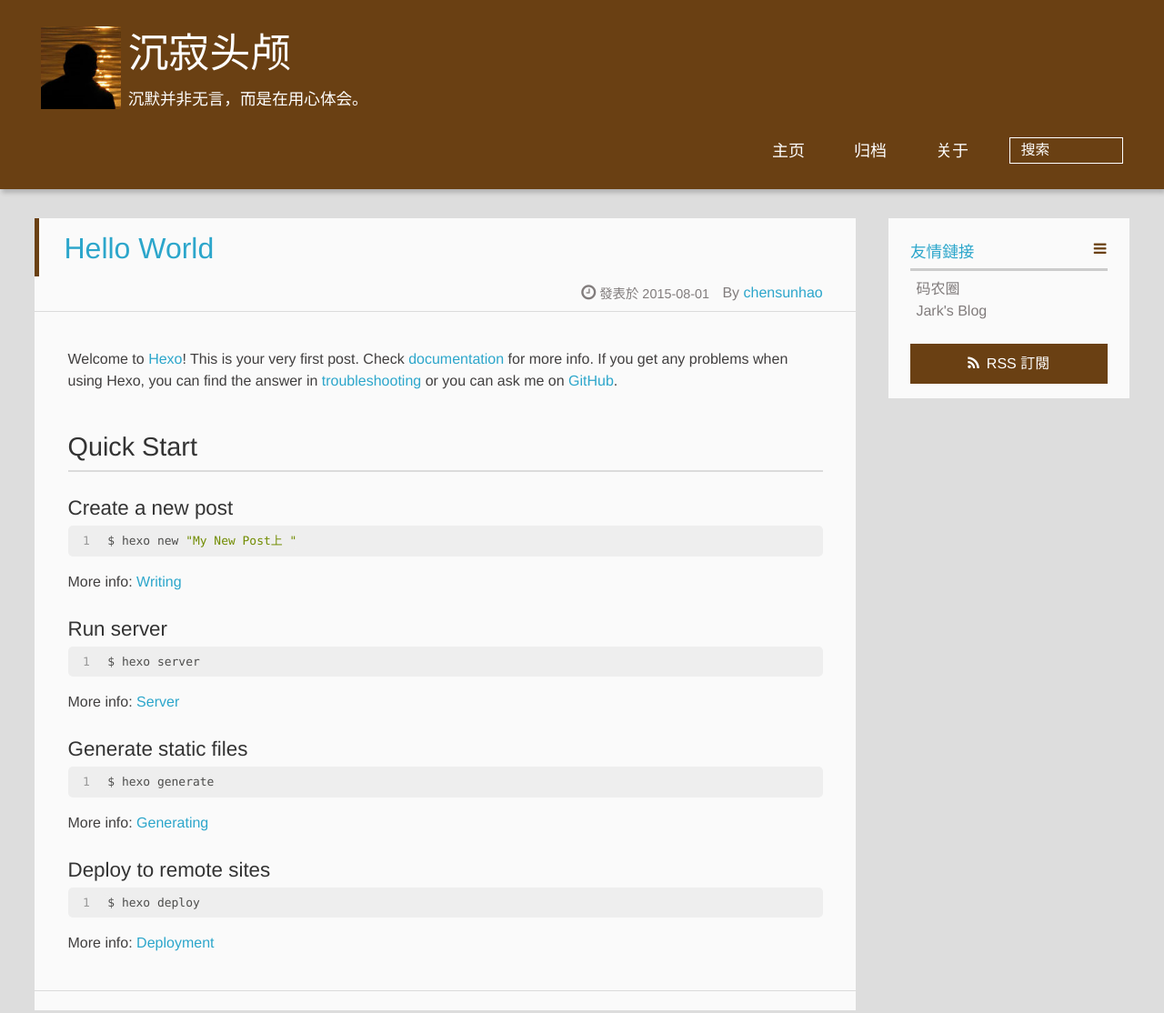
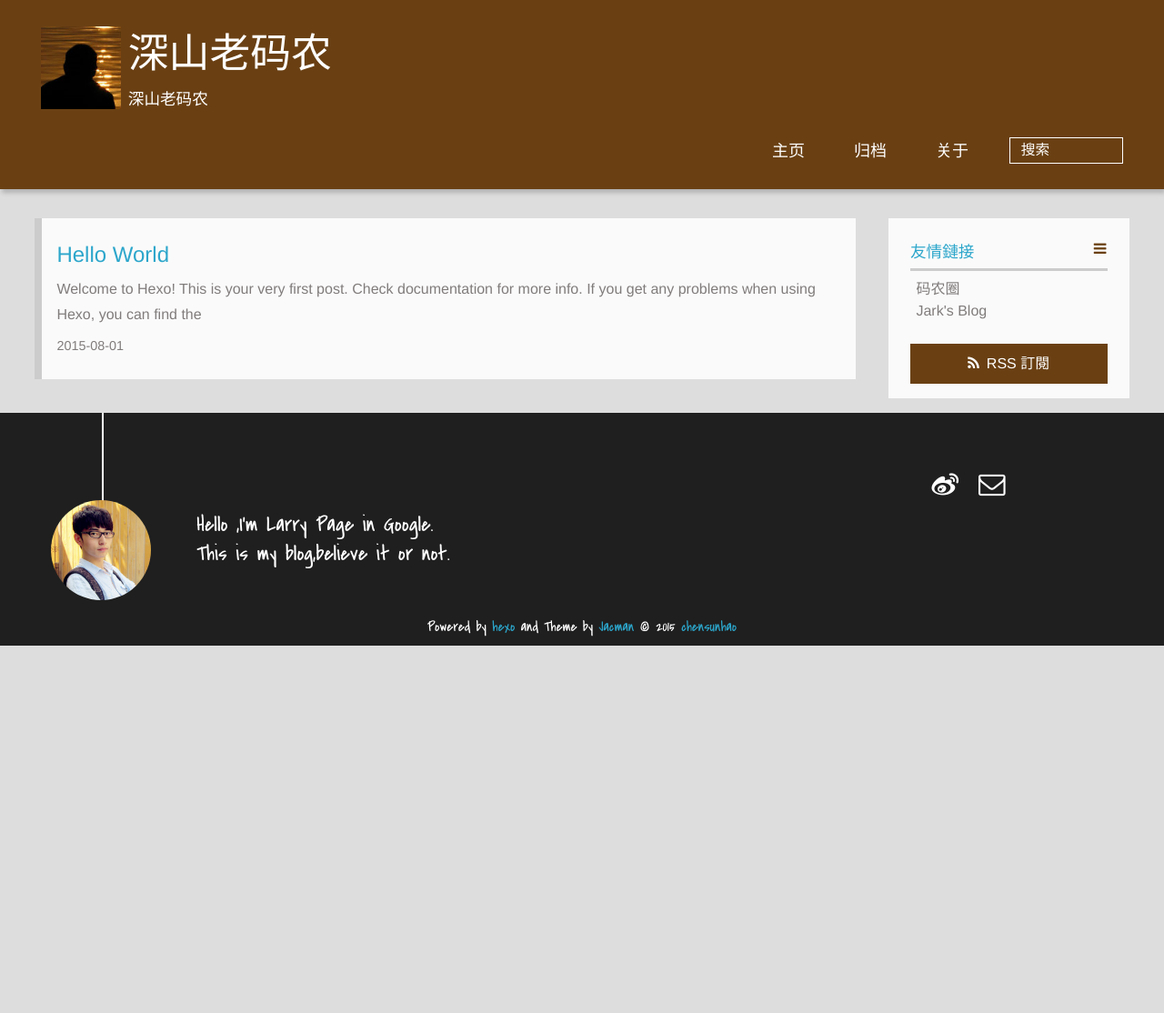
Before and after one commit to chensunhao/chensunhao.github.io, a plain HTML site: page index.html in a window 1280 px wide. Shown: the top 1114 px of the page at 91% size. After the commit the page ends 800 px from the top, so only its background shows below. Drawn offline with Linux system fonts and the light colour scheme.

Commit message:
Site updated: 2015-08-01 02:35:23

```diff
--- a/index.html
+++ b/index.html
@@ -4,7 +4,7 @@
 <head>
   <meta charset="UTF-8">
 
-    <title>沉寂头颅</title>
+    <title>深山老码农</title>
     <meta name="viewport" content="width=device-width, initial-scale=1,user-scalable=no">
 
     <meta name="author" content="chensunhao">
@@ -13,16 +13,16 @@
 
     <meta name="description" content="深山老码农">
 <meta property="og:type" content="website">
-<meta property="og:title" content="沉寂头颅">
+<meta property="og:title" content="深山老码农">
 <meta property="og:url" content="chensunhao@github.io/index.html">
-<meta property="og:site_name" content="沉寂头颅">
+<meta property="og:site_name" content="深山老码农">
 <meta property="og:description" content="深山老码农">
 <meta name="twitter:card" content="summary">
-<meta name="twitter:title" content="沉寂头颅">
+<meta name="twitter:title" content="深山老码农">
 <meta name="twitter:description" content="深山老码农">
 
 
-    <link rel="alternative" href="/atom.xml" title="沉寂头颅" type="application/atom+xml">
+    <link rel="alternative" href="/atom.xml" title="深山老码农" type="application/atom+xml">
 
 
     <link rel="icon" href="/img/favicon.ico">
@@ -40,12 +40,12 @@
 <div>
 
 			<div id="imglogo">
-				<a href="/"><img src="/img/logo.png" alt="沉寂头颅" title="沉寂头颅"/></a>
+				<a href="/"><img src="/img/logo.png" alt="深山老码农" title="深山老码农"/></a>
 			</div>
 
 			<div id="textlogo">
-				<h1 class="site-name"><a href="/" title="沉寂头颅">沉寂头颅</a></h1>
-				<h2 class="blog-motto">沉默并非无言，而是在用心体会。</h2>
+				<h1 class="site-name"><a href="/" title="深山老码农">深山老码农</a></h1>
+				<h2 class="blog-motto">深山老码农</h2>
 			</div>
 			<div class="navbar"><a class="navbutton navmobile" href="#" title="菜單">
 			</a></div>
@@ -76,57 +76,19 @@
       <div id="main">
 
 
+<section class="post" itemscope itemprop="blogitem">
 
-    <article class="post-expand post" itemprop="articleBody">
-        <header class="article-info clearfix">
-  <h1 itemprop="name">
+    <a href="/2015/08/01/hello-world/" title="Hello World" itemprop="url">
 
-      <a href="/2015/08/01/hello-world/" title="Hello World" itemprop="url">Hello World</a>
-  </h1>
-  <p class="article-author">By
-
-		<a href="/about" title="chensunhao" target="_blank" itemprop="author">chensunhao</a>
-
-  <p class="article-time">
-    <time datetime="2015-07-31T18:04:05.645Z" itemprop="datePublished"> 發表於 2015-08-01</time>
-
-  </p>
-</header>
-    <div class="article-content">
-
-        <p>Welcome to <a href="http://hexo.io/" target="_blank" rel="external">Hexo</a>! This is your very first post. Check <a href="http://hexo.io/docs/" target="_blank" rel="external">documentation</a> for more info. If you get any problems when using Hexo, you can find the answer in <a href="http://hexo.io/docs/troubleshooting.html" target="_blank" rel="external">troubleshooting</a> or you can ask me on <a href="https://github.com/hexojs/hexo/issues" target="_blank" rel="external">GitHub</a>.</p>
-<h2 id="Quick_Start">Quick Start</h2><h3 id="Create_a_new_post">Create a new post</h3><figure class="highlight bash"><table><tr><td class="gutter"><pre><span class="line">1</span><br></pre></td><td class="code"><pre><span class="line">$ hexo new <span class="string">"My New Post上 "</span></span><br></pre></td></tr></table></figure>
-<p>More info: <a href="http://hexo.io/docs/writing.html" target="_blank" rel="external">Writing</a></p>
-<h3 id="Run_server">Run server</h3><figure class="highlight bash"><table><tr><td class="gutter"><pre><span class="line">1</span><br></pre></td><td class="code"><pre><span class="line">$ hexo server</span><br></pre></td></tr></table></figure>
-<p>More info: <a href="http://hexo.io/docs/server.html" target="_blank" rel="external">Server</a></p>
-<h3 id="Generate_static_files">Generate static files</h3><figure class="highlight bash"><table><tr><td class="gutter"><pre><span class="line">1</span><br></pre></td><td class="code"><pre><span class="line">$ hexo generate</span><br></pre></td></tr></table></figure>
-<p>More info: <a href="http://hexo.io/docs/generating.html" target="_blank" rel="external">Generating</a></p>
-<h3 id="Deploy_to_remote_sites">Deploy to remote sites</h3><figure class="highlight bash"><table><tr><td class="gutter"><pre><span class="line">1</span><br></pre></td><td class="code"><pre><span class="line">$ hexo deploy</span><br></pre></td></tr></table></figure>
-<p>More info: <a href="http://hexo.io/docs/deployment.html" target="_blank" rel="external">Deployment</a></p>
+    <h1 itemprop="name">Hello World</h1>
 
 
-
-        <p class="article-more-link">
-
-       </p>
-    </div>
-    <footer class="article-footer clearfix">
-<div class="article-catetags">
+           <p itemprop="description" >Welcome to Hexo! This is your very first post. Check documentation for more info. If you get any problems when using Hexo, you can find the </p>
 
 
-</div>
-
-
-
-
-<div class="comments-count">
-
-</div>
-
-</footer>
-
-
-    </article>
+    <time datetime="2015-07-31T18:04:05.645Z" itemprop="datePublished">2015-08-01</time>
+  </a>
+</section>
 
 
 
@@ -189,6 +151,7 @@
 
 	<div class="social-font" class="clearfix">
 
+		<a href="http://weibo.com/ycysth" target="_blank" class="icon-weibo" title="微博"></a>
 
 
 
@@ -197,6 +160,9 @@
 
 
 
+
+
+		<a href="mailto:chensunhao@gmail.com" target="_blank" class="icon-email" title="Email Me"></a>
 
 	</div>
 
```
Also changed, not shown: 2015/08/01/hello-world/index.html (+11 -7 lines), archives/2015/08/index.html (+12 -8 lines), archives/2015/index.html (+12 -8 lines), archives/index.html (+12 -8 lines).
